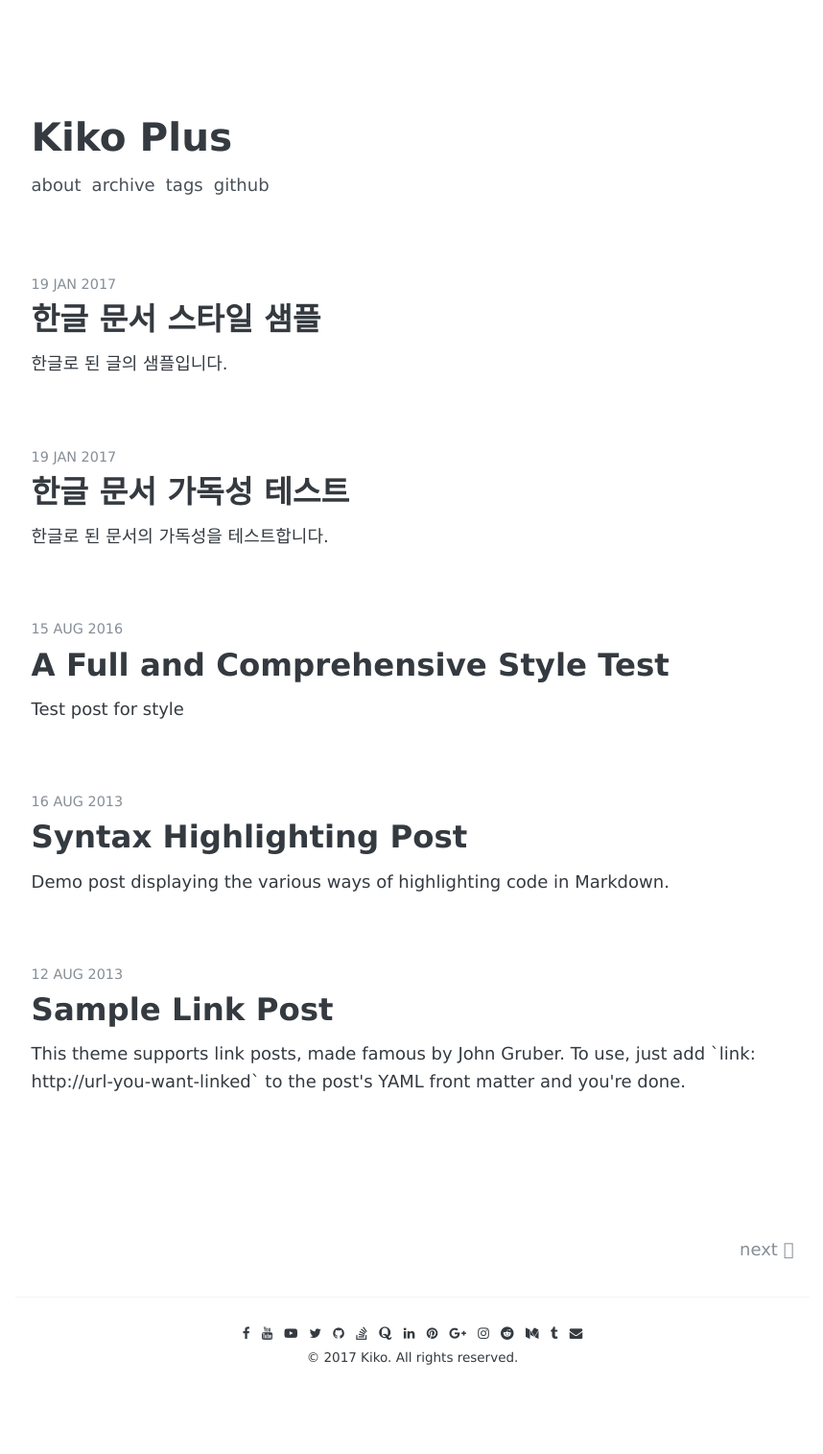
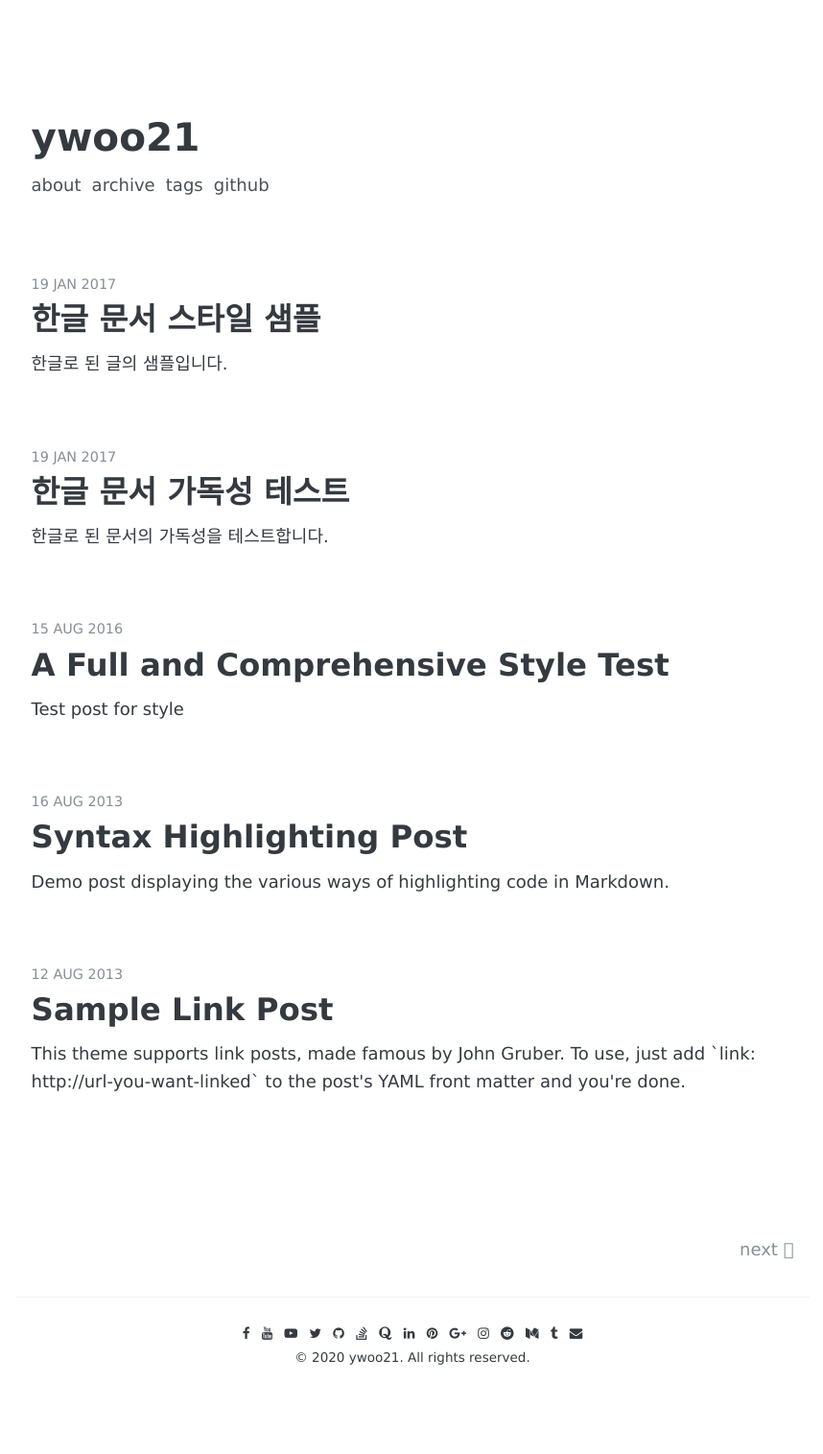
Before and after one commit to ywoo-park/ywoo21.github.io, a Jekyll site: the page built from index.html, in a window 1280 px wide. Shown: the whole page at 96% size, without its empty margins (210-1068 px from the left). Built offline with Jekyll 4.4.1, drawn with Linux system fonts in a browser that asks for light colours; some web fonts are replaced; the list of posts is cut into pages by our own code.

Commit message:
Update _config.yml

```diff
--- a/_config.yml
+++ b/_config.yml
@@ -3,7 +3,7 @@
 # # # # # # # # # # # # #
 
 # Basic
-name:               "Kiko Plus"
+name:               "ywoo21"
 
 author:
   facebook:         your-id
@@ -23,8 +23,8 @@ author:
   email:            your-id@your-email.com
 
 copyright:
-  year:             2017
-  name:             Kiko
+  year:             2020
+  name:             ywoo21
 
 # Google-analytics
 google-analytics:
@@ -32,12 +32,12 @@ google-analytics:
 
 # Disqus
 disqus:
-  id:               "kiko-plus"
+  id:               "ywoo21"
 
 # URL
-url:                "https://AWEEKJ.github.io" # the base hostname & protocol for your site
+url:                "https://ywoo21.github.io" # the base hostname & protocol for your site
 # url:                "http://localhost:4000" # use this url when you develop
-baseurl:            "/Kiko-plus" # the subpath of your site, e.g. /blog
+baseurl:            "/" # the subpath of your site, e.g. /blog
 
 
 # http://en.wikipedia.org/wiki/List_of_tz_database_time_zones
```
